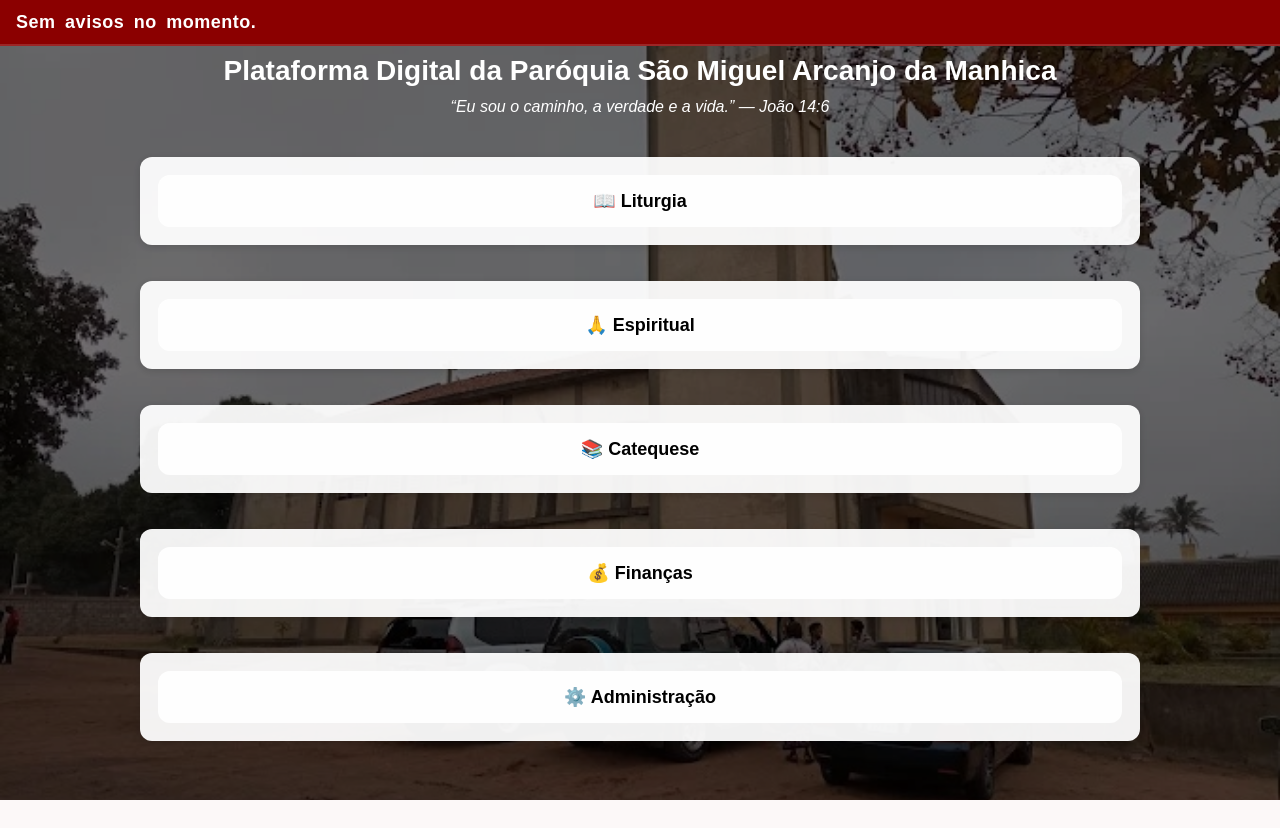
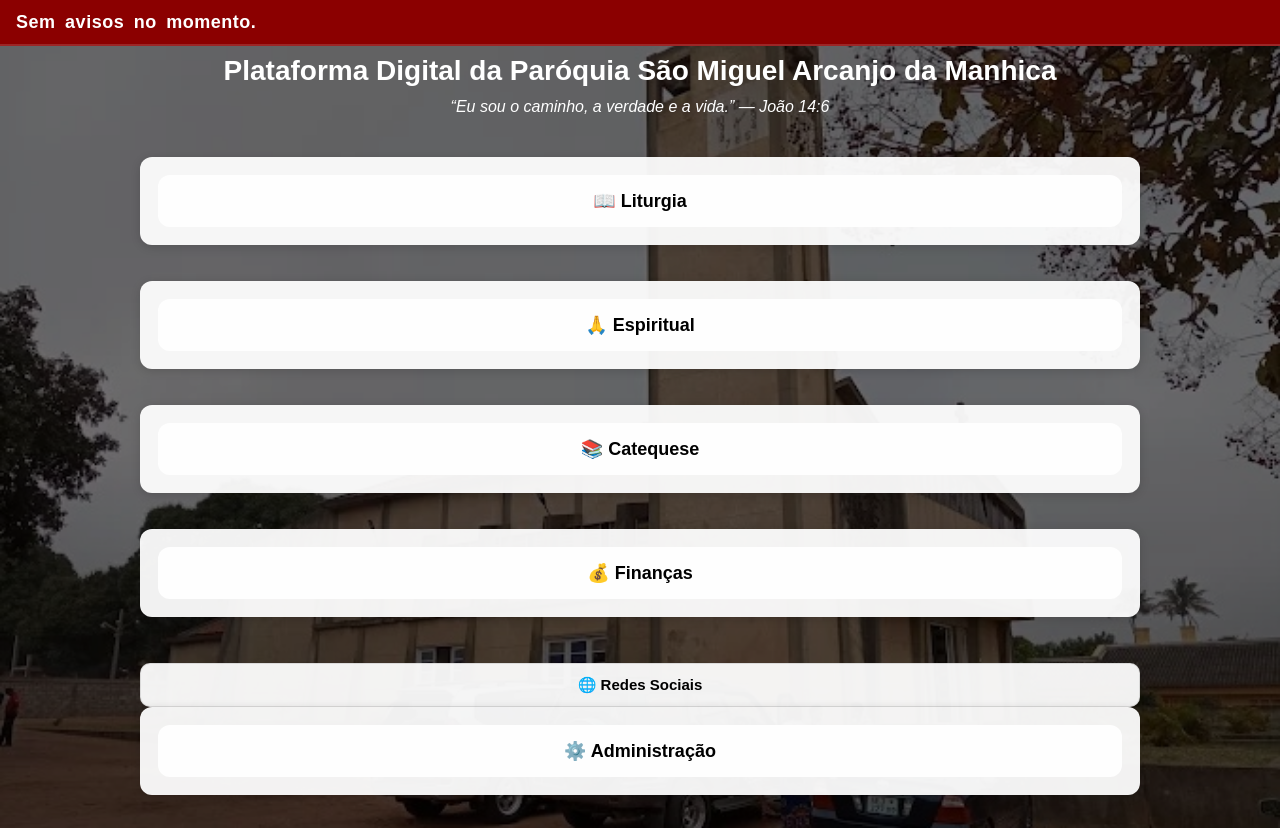
Before and after one commit to FSavel/sao-miguel-digital, a Flask app: page / in a window 1280 px wide. Before the commit the page ends 800 px from the top, so only its background shows below. Run offline with Flask 3, Linux system fonts and the light colour scheme; data that the repository does not hold is empty; parts of the project's set-up code (start-up, migrations or seed data) failed here and were passed over.

Commit message:
Update index.html

```diff
--- a/templates/index.html
+++ b/templates/index.html
@@ -124,6 +124,13 @@
         <br>
 
         <!-- =========================
+             REDES SOCIAIS
+        ========================= -->
+        <a href="/redes_sociais" class="botao">
+        🌐 Redes Sociais
+        </a>
+
+        <!-- =========================
              ADMINISTRAÇÃO
         ========================= -->
         <div class="card">
```
